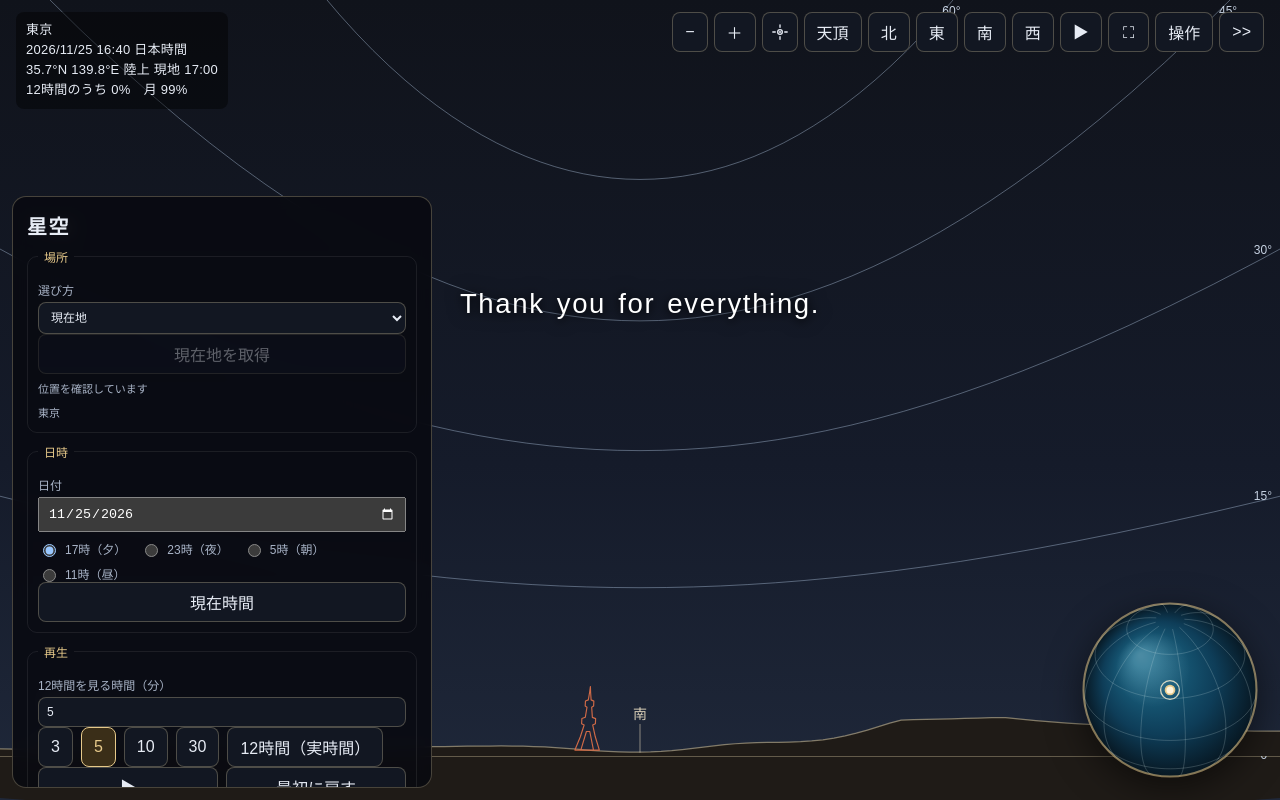
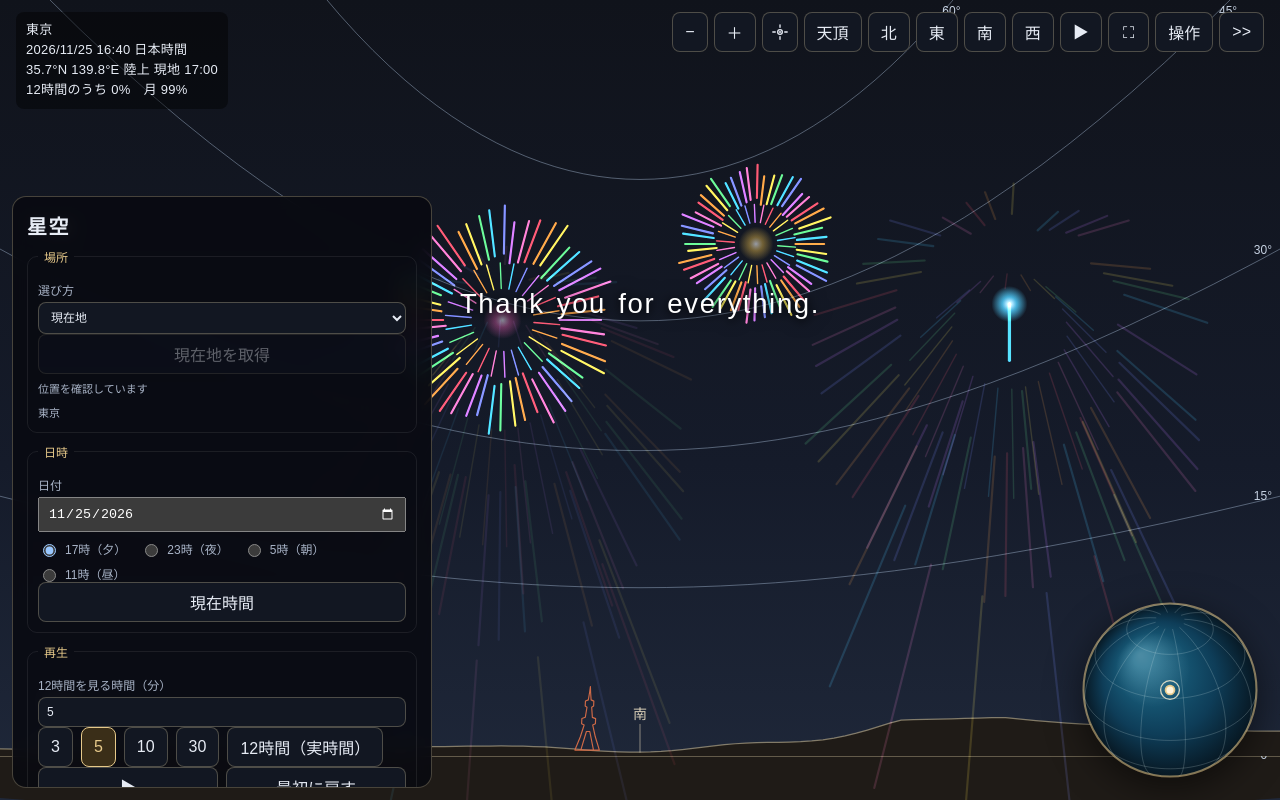
Before and after one commit to kasa373/hmpg-planetarium, a plain HTML site: page mcr/index.html in a window 1280 px wide. Drawn offline with Linux system fonts and the light colour scheme; no server answers; animation ran at ten frames a second.

Commit message:
2026年11月の開きでは、文字を出したまま花火を2発、3発、5発と上げる。

```diff
--- a/mcr/index.html
+++ b/mcr/index.html
@@ -166,6 +166,6 @@
     </div>
     <p class="credit">星: Hipparcos / Tycho-2（ESA）。星座線: Olaf Frohn, d3-celestial（BSD）。陸地: Natural Earth。</p>
   </form>
-  <script type="module" src="js/app.js?v=20"></script>
+  <script type="module" src="js/app.js?v=22"></script>
 </body>
 </html>
--- a/mcr/js/app.js
+++ b/mcr/js/app.js
@@ -6,7 +6,7 @@ import { CITIES } from './cities.js';
 import { isLand, prepareLand } from './land.js';
 import { createGlobe } from './globe.js';
 import { createRenderer, decodeStars } from './render.js';
-import { createNovemberThanks } from './fireworks.js?v=3';
+import { createNovemberThanks } from './fireworks.js?v=5';
 
 const GREET = {
   1: 'Happy New Year.',
@@ -808,8 +808,10 @@ function playGreeting() {
   if (reduce) spans.forEach((span) => span.classList.add('on'));
   else spans.forEach((span, i) => setTimeout(() => span.classList.add('on'), i * 1000));
   const visibleAt = reduce ? 0 : spans.length * 1000;
-  setTimeout(() => root.classList.add('out'), visibleAt + 4000);
-  setTimeout(() => root.remove(), visibleAt + 6000);
+  const fireworksHold = novemberThanks.startOpening();
+  const fadeAt = fireworksHold == null ? visibleAt + 4000 : Math.max(visibleAt + 4000, fireworksHold);
+  setTimeout(() => root.classList.add('out'), fadeAt);
+  setTimeout(() => root.remove(), fadeAt + 2000);
 }
 
 const meteors = [];
--- a/mcr/js/fireworks.js
+++ b/mcr/js/fireworks.js
@@ -2,10 +2,12 @@
 export const NOVEMBER_THANKS = true;
 
 const LAUNCH = 1000;
-const RISE_END = 2300;
-const BLOOM = 3000;
+const RISE_MS = 1300;
+const OPEN_MS = 700;
+const BLOOM_MS = 3900;
 const TEXT_HOLD_END = 7000;
 const DONE = 9500;
+const OPENING_FADE = 10800;
 
 const SHELL_COLORS = [
   [255, 196, 48],
@@ -24,35 +26,30 @@ const BLOOM_COLORS = [
   [255, 110, 186],
 ];
 
+const WAVE_LOOK = {
+  2: { peaks: [0.36, 0.32], reach: [200, 210] },
+  3: { peaks: [0.40, 0.22, 0.38], reach: [170, 220, 180] },
+  5: { peaks: [0.42, 0.26, 0.50, 0.24, 0.40], reach: [140, 160, 190, 155, 135] },
+};
+
 export function createNovemberThanks(canvas, textEl) {
-  let show = null;
+  const shows = [];
 
   function november() {
     const t = new Date(Date.now() + 9 * 3600000);
     return t.getUTCFullYear() === 2026 && t.getUTCMonth() === 10;
   }
 
-  function layout() {
+  function band() {
     const w = window.innerWidth;
     const h = window.innerHeight;
     const hidden = document.body.classList.contains('panel-hidden')
       || document.body.classList.contains('buttons-hidden');
     const panelRight = hidden ? 24 : 12 + Math.min(420, w - 24);
     const globeLeft = w - (w <= 720 ? 140 : 220);
-    const left = panelRight + 56;
-    const right = Math.max(left + 160, globeLeft - 28);
-    const ground = h * 0.82;
-    const peaks = [0.40, 0.27, 0.42];
-    const reach = [252, 315, 234];
-    return peaks.map((peak, i) => ({
-      x: left + (right - left) * (0.16 + i * 0.34),
-      y0: ground + (i === 1 ? 10 : 0),
-      y1: Math.min(ground - 24, Math.max(reach[i] + 24, h * peak)),
-      color: SHELL_COLORS[i],
-      hue: i,
-      reach: reach[i],
-      sparks: null,
-    }));
+    const left = panelRight + 36;
+    const right = Math.max(left + 180, globeLeft - 16);
+    return { left, right, ground: h * 0.82, h };
   }
 
   function bloomColor(shell, i, inner) {
@@ -96,7 +93,7 @@ export function createNovemberThanks(canvas, textEl) {
 
   function bloomPoint(shell, spark, ms) {
     const age = ms / 1000;
-    const open = Math.min(1, ms / (BLOOM - RISE_END));
+    const open = Math.min(1, ms / OPEN_MS);
     const ease = 1 - (1 - open) ** 2;
     const fall = Math.max(0, age - 0.9);
     const dist = spark.speed * ease;
@@ -122,8 +119,8 @@ export function createNovemberThanks(canvas, textEl) {
     ctx.fill();
   }
 
-  function drawRise(ctx, shell, elapsed, scale) {
-    const p = Math.min(1, (elapsed - LAUNCH) / (RISE_END - LAUNCH));
+  function drawRise(ctx, shell, local, scale) {
+    const p = Math.min(1, local / RISE_MS);
     const e = 1 - (1 - p) ** 3;
     const head = risePoint(shell, e);
     const tail = risePoint(shell, Math.max(0, e - 0.16));
@@ -136,7 +133,7 @@ export function createNovemberThanks(canvas, textEl) {
     ctx.lineTo(head.x * scale, head.y * scale);
     ctx.stroke();
     glow(ctx, head.x * scale, head.y * scale, shell.color, 18 * scale, 1);
-    const flash = 1 - Math.min(1, (elapsed - LAUNCH) / 500);
+    const flash = 1 - Math.min(1, local / 500);
     if (flash > 0) glow(ctx, shell.x * scale, shell.y0 * scale, shell.color, 26 * scale, flash * 0.8);
   }
 
@@ -161,9 +158,53 @@ export function createNovemberThanks(canvas, textEl) {
     }
   }
 
-  function syncText(elapsed) {
+  function waveShells(n, at, hue0) {
+    const { left, right, ground, h } = band();
+    const look = WAVE_LOOK[n];
+    const shells = [];
+    for (let i = 0; i < n; i++) {
+      const spread = n === 1 ? 0.5 : i / (n - 1);
+      const reach = look.reach[i];
+      shells.push({
+        x: left + (right - left) * (0.06 + spread * 0.88),
+        y0: ground,
+        y1: Math.min(ground - 24, Math.max(reach + 24, h * look.peaks[i])),
+        color: SHELL_COLORS[(hue0 + i) % SHELL_COLORS.length],
+        hue: hue0 + i,
+        reach,
+        sparks: null,
+        launchAt: at + i * 160,
+      });
+    }
+    return shells;
+  }
+
+  function thanksShells() {
+    const { ground, h } = band();
+    const hidden = document.body.classList.contains('panel-hidden')
+      || document.body.classList.contains('buttons-hidden');
+    const w = window.innerWidth;
+    const panelRight = hidden ? 24 : 12 + Math.min(420, w - 24);
+    const globeLeft = w - (w <= 720 ? 140 : 220);
+    const left = panelRight + 56;
+    const right = Math.max(left + 160, globeLeft - 28);
+    const peaks = [0.40, 0.27, 0.42];
+    const reach = [252, 315, 234];
+    return peaks.map((peak, i) => ({
+      x: left + (right - left) * (0.16 + i * 0.34),
+      y0: ground + (i === 1 ? 10 : 0),
+      y1: Math.min(ground - 24, Math.max(reach[i] + 24, h * peak)),
+      color: SHELL_COLORS[i],
+      hue: i,
+      reach: reach[i],
+      sparks: null,
+      launchAt: LAUNCH,
+    }));
+  }
+
+  function syncText(show, elapsed) {
     if (!textEl) return;
-    if (elapsed >= BLOOM && elapsed < TEXT_HOLD_END) {
+    if (elapsed >= LAUNCH + RISE_MS + OPEN_MS && elapsed < TEXT_HOLD_END) {
       if (!show.textOn) {
         show.textOn = true;
         textEl.classList.add('show');
@@ -178,31 +219,69 @@ export function createNovemberThanks(canvas, textEl) {
     }
   }
 
+  function drawShow(show, now) {
+    const elapsed = now - show.t0;
+    if (show.thanks) syncText(show, elapsed);
+    const ctx = canvas.getContext('2d');
+    const scale = canvas.width / Math.max(1, window.innerWidth);
+    ctx.save();
+    ctx.globalCompositeOperation = 'lighter';
+    for (const shell of show.shells) {
+      const local = elapsed - shell.launchAt;
+      if (local < 0 || local > RISE_MS + BLOOM_MS) continue;
+      if (local < RISE_MS) drawRise(ctx, shell, local, scale);
+      else drawBloom(ctx, shell, local - RISE_MS, scale);
+    }
+    ctx.restore();
+  }
+
+  function alive(show, now) {
+    const elapsed = now - show.t0;
+    if (show.thanks && elapsed < DONE) return true;
+    return show.shells.some((shell) => elapsed < shell.launchAt + RISE_MS + BLOOM_MS);
+  }
+
   return {
+    startOpening() {
+      if (!NOVEMBER_THANKS || !november()) return null;
+      if (shows.some((show) => show.kind === 'opening')) return OPENING_FADE;
+      shows.push({
+        kind: 'opening',
+        t0: performance.now(),
+        shells: [
+          ...waveShells(2, 500, 0),
+          ...waveShells(3, 3400, 2),
+          ...waveShells(5, 6600, 5),
+        ],
+        thanks: false,
+        textOn: false,
+      });
+      return OPENING_FADE;
+    },
     start() {
       if (!NOVEMBER_THANKS || !november() || !textEl) return;
+      if (shows.some((show) => show.kind === 'thanks')) return;
       textEl.classList.remove('show');
       textEl.setAttribute('aria-hidden', 'true');
-      show = { t0: performance.now(), shells: layout(), textOn: false };
+      shows.push({
+        kind: 'thanks',
+        t0: performance.now(),
+        shells: thanksShells(),
+        thanks: true,
+        textOn: false,
+      });
     },
     draw(now) {
-      if (!show) return;
-      const elapsed = now - show.t0;
-      syncText(elapsed);
-      if (elapsed >= DONE) {
-        show = null;
-        return;
+      for (let i = shows.length - 1; i >= 0; i--) {
+        if (!alive(shows[i], now)) {
+          if (shows[i].thanks && shows[i].textOn && textEl) {
+            textEl.classList.remove('show');
+            textEl.setAttribute('aria-hidden', 'true');
+          }
+          shows.splice(i, 1);
+        }
       }
-      if (elapsed < LAUNCH || elapsed > 6200) return;
-      const ctx = canvas.getContext('2d');
-      const scale = canvas.width / Math.max(1, window.innerWidth);
-      ctx.save();
-      ctx.globalCompositeOperation = 'lighter';
-      for (const shell of show.shells) {
-        if (elapsed < RISE_END) drawRise(ctx, shell, elapsed, scale);
-        else drawBloom(ctx, shell, elapsed - RISE_END, scale);
-      }
-      ctx.restore();
+      for (const show of shows) drawShow(show, now);
     },
   };
 }
```
